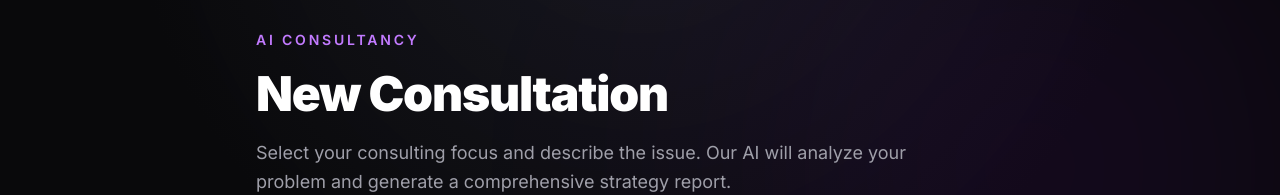
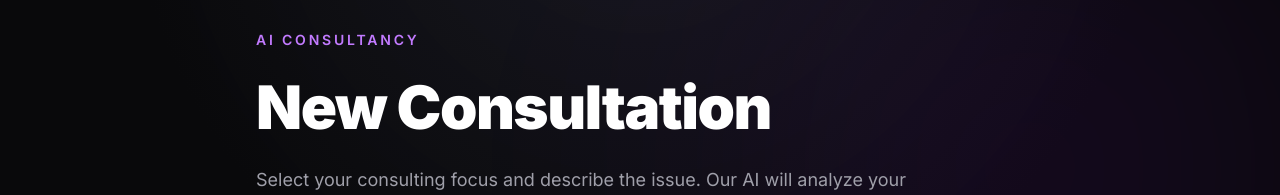
Before and after one commit to Connecto-wyw/AI-Consultancy, a Next.js app: page /cases/new in a window 1280 px wide. Shown: the part 146-341 px from the top of the page. Built offline with nearby package versions, Linux system fonts and the light colour scheme; no server answers.

Commit message:
fix: align subpage title font size and position between AI Consultancy and Contact
Co-Authored-By: Claude Sonnet 4.6 <noreply@anthropic.com>

```diff
--- a/src/app/cases/new/page.tsx
+++ b/src/app/cases/new/page.tsx
@@ -65,14 +65,14 @@ export default function NewCasePage() {
   }
 
   return (
-    <main className="min-h-screen px-6 py-20 relative overflow-hidden">
+    <main className="min-h-screen px-6 pt-28 pb-20 relative overflow-hidden">
       <div className="absolute top-0 right-0 w-[500px] h-[500px] bg-purple-600/10 rounded-full blur-[140px] -z-10" />
       <div className="absolute bottom-0 left-0 w-[500px] h-[500px] bg-blue-600/10 rounded-full blur-[140px] -z-10" />
 
-      <div className="max-w-3xl mx-auto space-y-10 pt-8">
+      <div className="max-w-3xl mx-auto space-y-10">
         <div className="space-y-5">
           <p className="text-sm font-semibold tracking-[0.2em] text-purple-400 uppercase">AI Consultancy</p>
-          <h1 className="text-5xl font-black text-white tracking-tight">{t.thinIntake.title}</h1>
+          <h1 className="text-5xl md:text-6xl font-black tracking-tight text-white leading-tight">{t.thinIntake.title}</h1>
           <p className="text-zinc-400 text-lg leading-relaxed break-keep max-w-2xl">{t.thinIntake.desc}</p>
         </div>
 
--- a/src/app/contact/page.tsx
+++ b/src/app/contact/page.tsx
@@ -38,7 +38,7 @@ export default function ContactPage() {
       <div className="max-w-5xl mx-auto space-y-16">
         <div className="space-y-5">
           <p className="text-sm font-semibold tracking-[0.2em] text-purple-400 uppercase">{c.label}</p>
-          <h1 className="text-5xl md:text-7xl font-black tracking-tight text-white leading-tight">
+          <h1 className="text-5xl md:text-6xl font-black tracking-tight text-white leading-tight">
             {c.title1}<br />
             <span className="text-gradient">{c.title2}</span>
           </h1>
```
